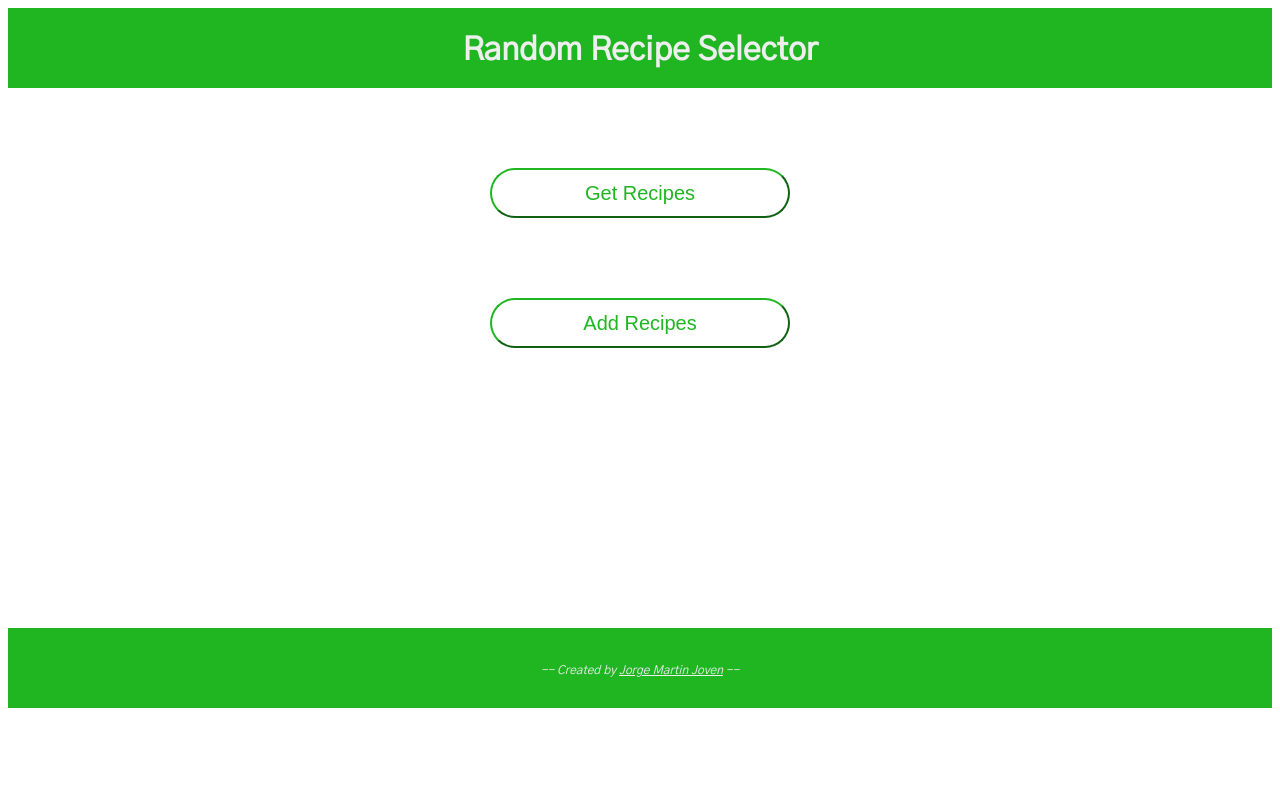
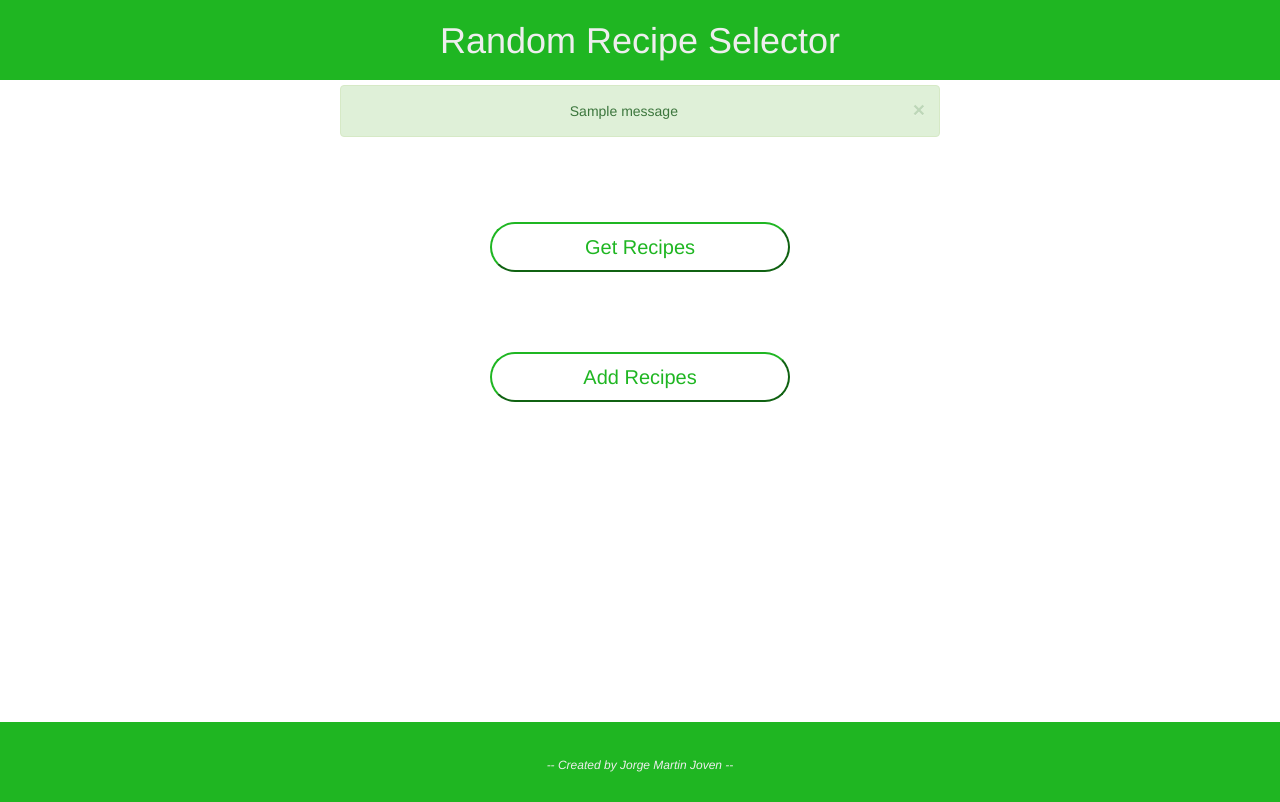
Before and after one commit to JorgeMJ/recipes_flask, a Flask app: page / in a window 1280 px wide. Before the commit the page ends 708 px from the top, so only its background shows below. Run offline with Flask 2, Linux system fonts and the light colour scheme; one stand-in notice (Sample message) is shown; some libraries are stand-ins or nearby versions.

Commit message:
Add flash success message on submit recipe

```diff
--- a/recipes.py
+++ b/recipes.py
@@ -1,8 +1,10 @@
 ''' Main function that will call the necessary functions '''
-from flask import Flask, render_template, request
+from flask import Flask, render_template, request, flash
 
 
 app = Flask(__name__)
+#required by 'flash' becasue it works based on cookies
+app.secret_key = 'my secret key'
 
 @app.route('/')
 def index():
@@ -18,11 +20,12 @@ def submit():
         ingredients = request.form['ingredientsIn']
         description = request.form['descriptionIn']
 
+        flash('Success! Your recipe has been added.')
         print(name, kind, time, ingredients, description)
-        return('Success')
+        return render_template('index.html')
 
 
 
 if __name__ == "__main__":
     app.debug = True
-    app.run()
+    app.run(debug=True)
--- a/static/style.css
+++ b/static/style.css
@@ -142,7 +142,7 @@ textarea {
 
 /* -- Footer ---------------------------------------------------------------------------------------------------*/
 .footer-divider {
-	min-height: calc(45vh - 100px);
+	min-height: calc(50vh - 100px);
 }
 
 footer {
--- a/templates/index.html
+++ b/templates/index.html
@@ -10,11 +10,24 @@
     <link href="https://fonts.googleapis.com/css?family=Gothic+A1" rel="stylesheet">
     <!--CSS==================================================================-->
     <link rel="stylesheet" href="../static/style.css">
+    <!--Bootstrap============================================================-->
+    <link rel="stylesheet" href="https://maxcdn.bootstrapcdn.com/bootstrap/3.4.1/css/bootstrap.min.css">
+
 </head>
 <body>
 <header>
 	<h1>Random Recipe Selector</h1>
 </header>
+	{% with messages = get_flashed_messages() %}
+	  {% if messages %}
+	    {% for message in messages %}
+	      <div class="alert alert-success alert-dismissible" role="alert" style="width: 600px; margin: 5px auto">
+	      	<button type="button" class="close" data-dismiss="alert" aria-label="Close"><span aria-hidden="true">&times;</span></button>
+	        {{ message }}
+	      </div>
+	    {% endfor %}
+	  {% endif %}
+	{% endwith %}
 
 <button id= "getBtn" type="button" onclick= "getBtnToggle()">Get Recipes</button>
 <div id= "getRecipes-container">
@@ -50,6 +63,7 @@
 <div id= "listRecipes-divider"></div>
 
 <button id= "addBtn" type="button" onclick= "addBtnToggle()">Add Recipes</button>
+
 <div id = "addRecipes-container">
 	<form id="addRecipeForm" action="/submit" method="POST">
 		<div>
@@ -94,6 +108,7 @@
 </footer>
 
 <script src="https://ajax.googleapis.com/ajax/libs/jquery/1.11.3/jquery.min.js"></script>
+<script src="https://maxcdn.bootstrapcdn.com/bootstrap/3.4.1/js/bootstrap.min.js"></script>
 <script src="../static/style.js"></script>
 
 </body>
```
